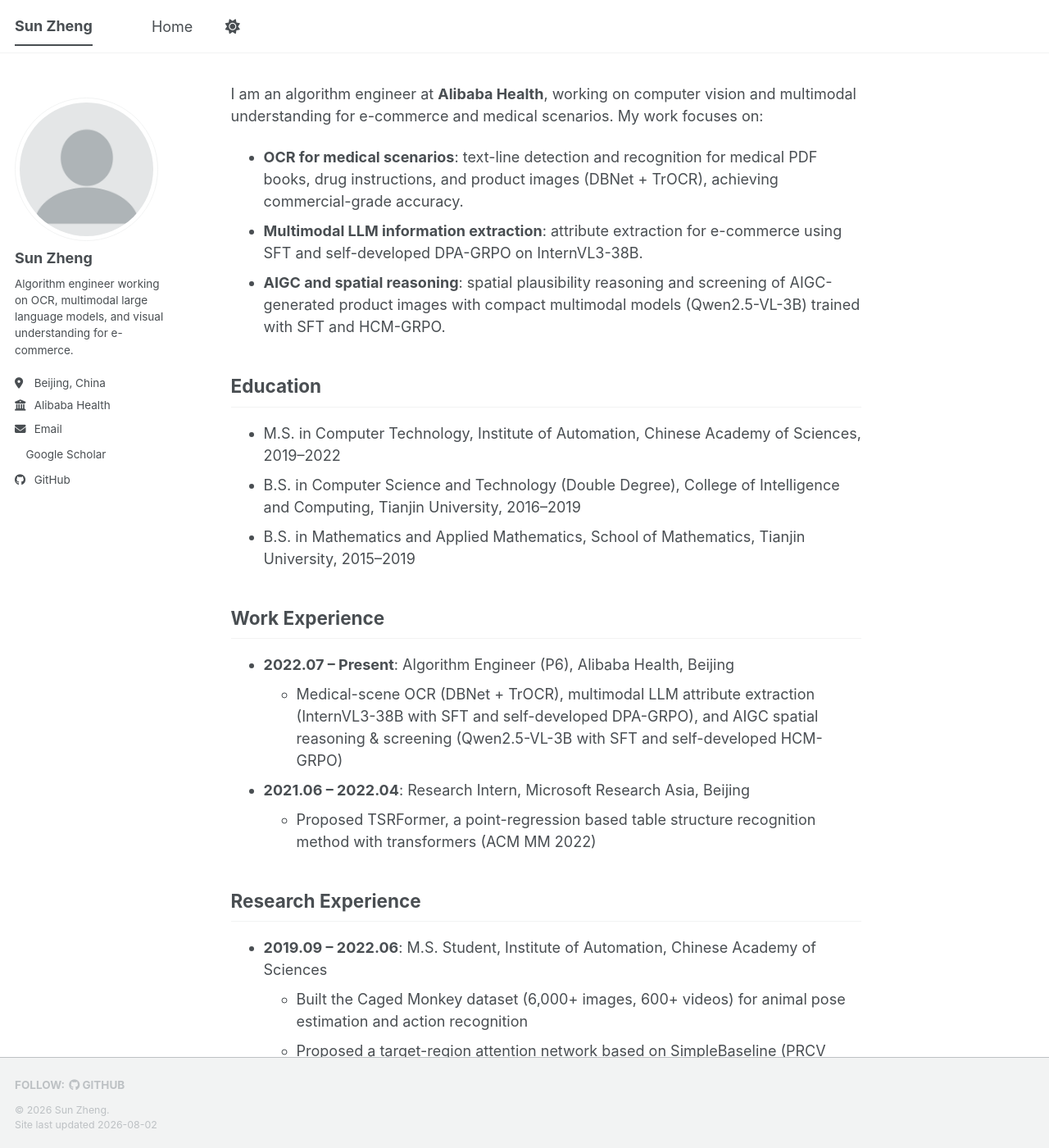
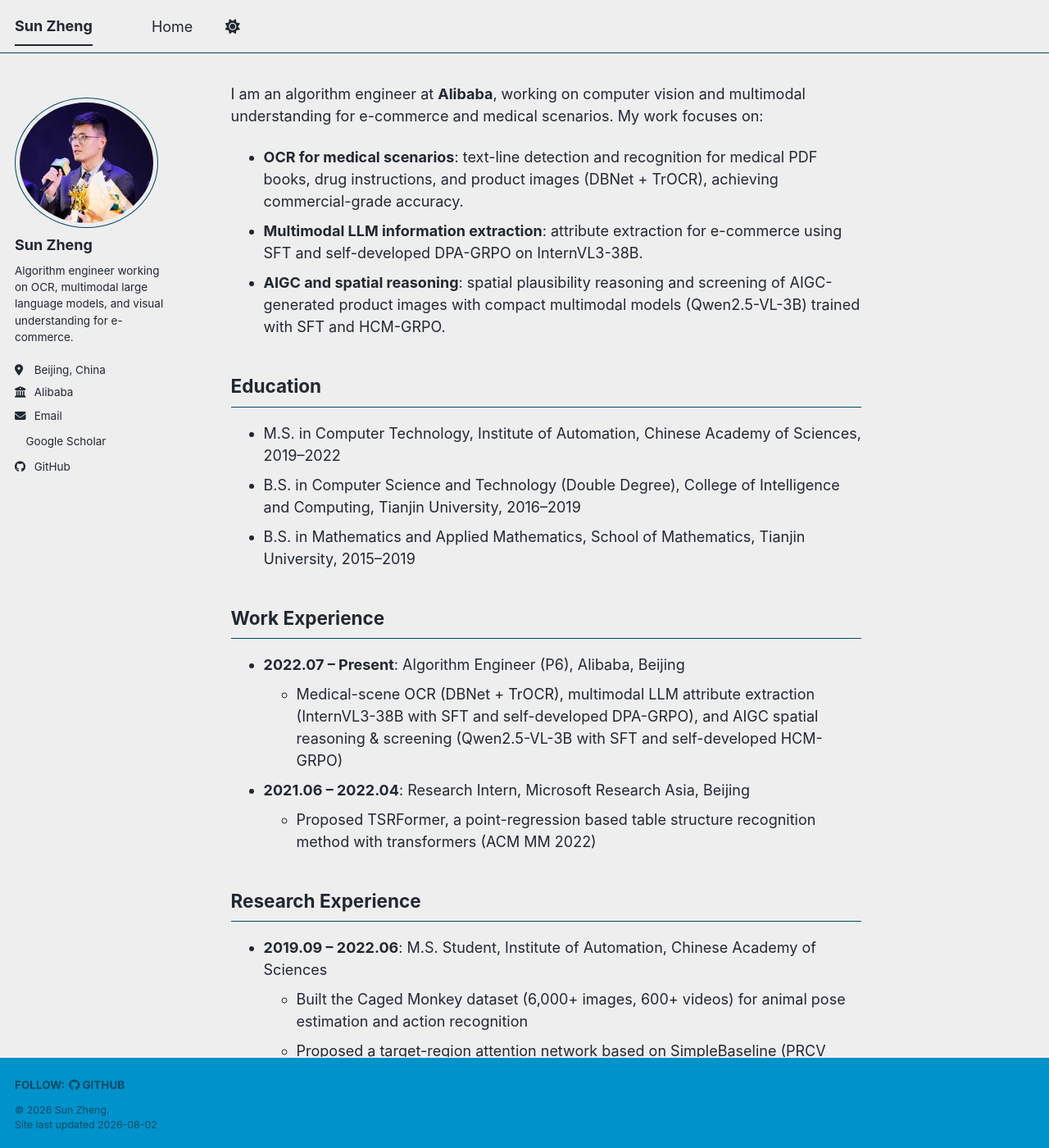
Before and after one commit to fourierer/fourierer.github.io, a Jekyll site: the page built from _pages/about.md, in a window 1280 px wide and 1400 px high. Shown: the whole window at 82% size. Built offline with Jekyll 4.4.1, drawn with Linux system fonts in a browser that asks for light colours; a style sheet for code colours, icons or effects is not loaded.

Commit message:
Switch to air theme, update employer, add photo

```diff
--- a/_config.yml
+++ b/_config.yml
@@ -8,7 +8,7 @@
 
 # Basic Site Settings
 locale                   : "en-US"
-site_theme               : "default" # The available themes options are "default", "air", "sunrise", "mint", "dirt" and "contrast"
+site_theme               : "air" # The available themes options are "default", "air", "sunrise", "mint", "dirt" and "contrast"
 title                    : "Sun Zheng"
 title_separator          : "-"
 name                     : &name "Sun Zheng"
@@ -28,7 +28,7 @@ author:
   pronouns         : # example: "she/her"
   bio              : "Algorithm engineer working on OCR, multimodal large language models, and visual understanding for e-commerce."
   location         : "Beijing, China"
-  employer         : "Alibaba Health"
+  employer         : "Alibaba"
   uri              : # URL
   email            : "sunzheng2019@gmail.com"
 
--- a/_pages/about.md
+++ b/_pages/about.md
@@ -6,7 +6,7 @@ redirect_from:
   - /about.html
 ---
 
-I am an algorithm engineer at **Alibaba Health**, working on computer vision and multimodal understanding for e-commerce and medical scenarios. My work focuses on:
+I am an algorithm engineer at **Alibaba**, working on computer vision and multimodal understanding for e-commerce and medical scenarios. My work focuses on:
 
 - **OCR for medical scenarios**: text-line detection and recognition for medical PDF books, drug instructions, and product images (DBNet + TrOCR), achieving commercial-grade accuracy.
 - **Multimodal LLM information extraction**: attribute extraction for e-commerce using SFT and self-developed DPA-GRPO on InternVL3-38B.
@@ -20,7 +20,7 @@ I am an algorithm engineer at **Alibaba Health**, working on computer vision and
 
 ## Work Experience
 
-* **2022.07 – Present**: Algorithm Engineer (P6), Alibaba Health, Beijing
+* **2022.07 – Present**: Algorithm Engineer (P6), Alibaba, Beijing
   * Medical-scene OCR (DBNet + TrOCR), multimodal LLM attribute extraction (InternVL3-38B with SFT and self-developed DPA-GRPO), and AIGC spatial reasoning & screening (Qwen2.5-VL-3B with SFT and self-developed HCM-GRPO)
 * **2021.06 – 2022.04**: Research Intern, Microsoft Research Asia, Beijing
   * Proposed TSRFormer, a point-regression based table structure recognition method with transformers (ACM MM 2022)
```
Also changed, not shown: images/profile.png.
